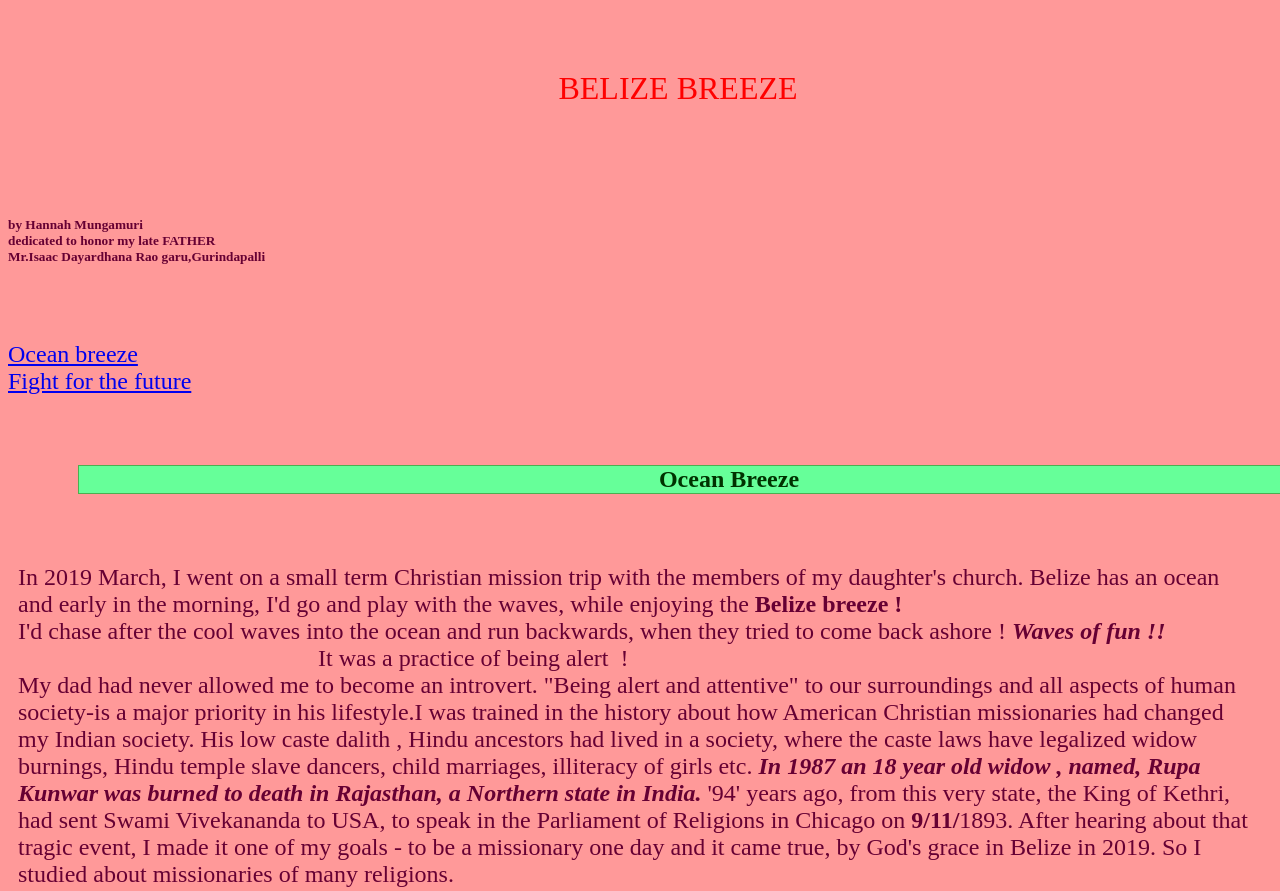
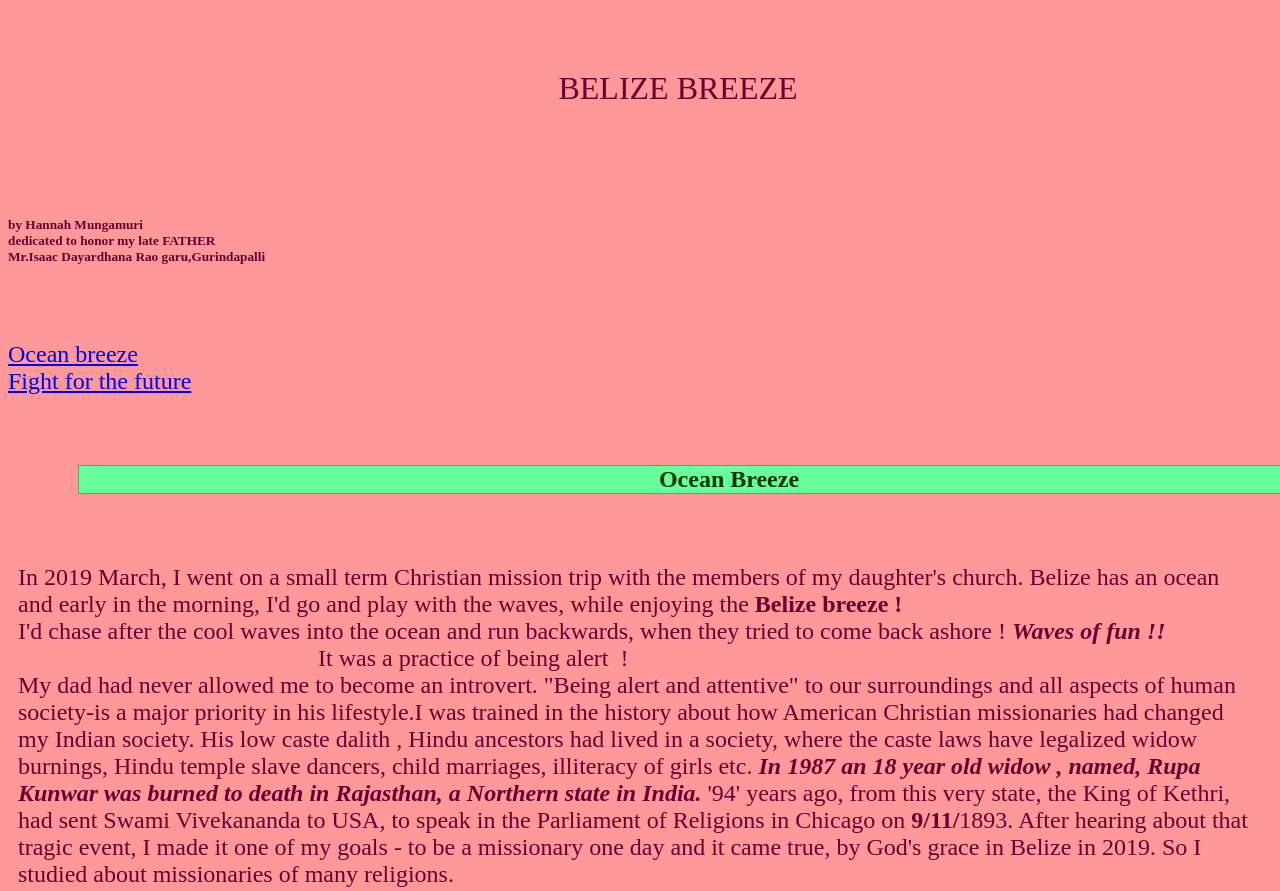
Before and after one commit to STL-LC101-January-22/assignment-4-html-me-something-Hannah2020M, a website: page index.html in a window 1280 px wide. Shown: the top 891 px of the page. Drawn offline with Linux system fonts and the light colour scheme.

Commit message:
made test equal to rgb value

```diff
--- a/styles.css
+++ b/styles.css
@@ -40,7 +40,7 @@ body{
     margin: 70px;
     width: 1200px;
     border: 0px solid #4CAF50;
-    color: rgb(255,0,0);
+    color: rgb(102, 0, 51);
     background-color: rgb(255, 153, 153);
     font-family: 'Times New Roman';
   font-size: 200%;
```
